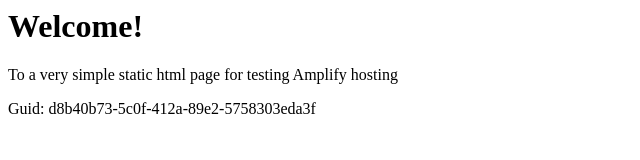
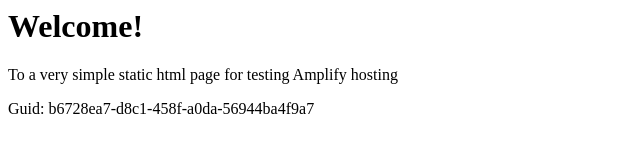
Before and after one commit to aws-aemilia-lhr/Github-PR-Commit-Integration-Test-DoNotTouch-GitHubWebhookPushCanaryTest-v1-prod-eu-west-2, a website: page src/index.html in a window 1280 px wide. Shown: the full height of the page, 0-640 px from the left. Drawn offline with Linux system fonts and the light colour scheme.

Commit message:
commit from integ tests

```diff
--- a/src/index.html
+++ b/src/index.html
@@ -12,6 +12,6 @@
 <body>
     <h1>Welcome!</h1>
     <p>To a very simple static html page for testing Amplify hosting</p>
-    <p>Guid: d8b40b73-5c0f-412a-89e2-5758303eda3f</p></body>
+    <p>Guid: b6728ea7-d8c1-458f-a0da-56944ba4f9a7</p></body>
 
 </html>
```
